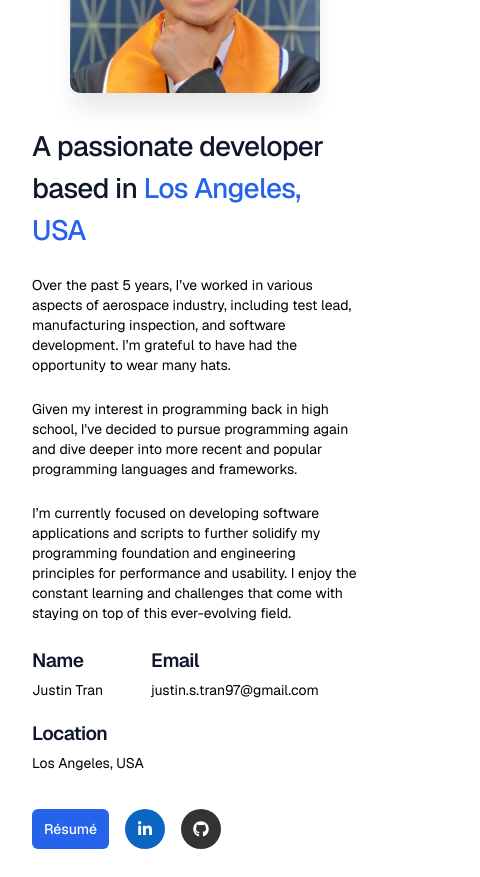
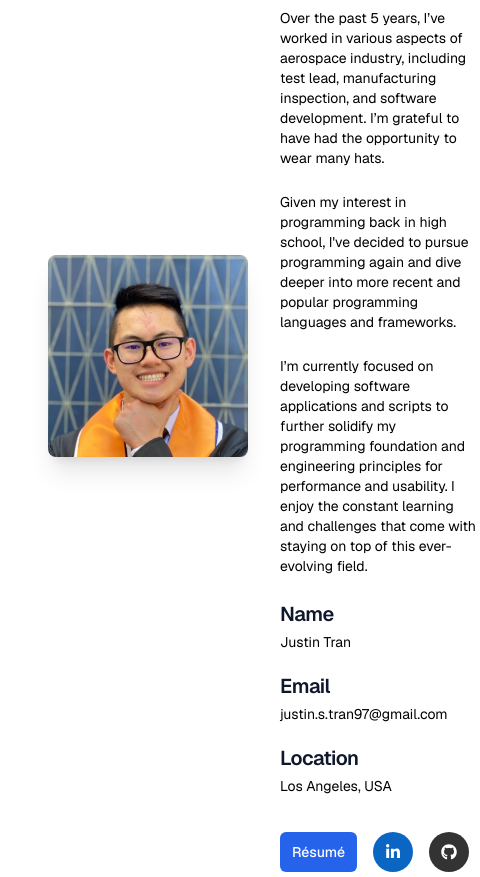
Before and after one commit to jstran97/portfolio-v1, a Next.js app in the folder portfolio-v1-nextjs-react/: page / in a window 390 px wide. Shown: the part 1120-1997 px from the top of the page, 480 px wide, since content can reach past the window. Built offline with nearby package versions, Linux system fonts and the light colour scheme.

Commit message:
Replaced Grid with Flexbox in Skill Section. Modified Grid to have only 2 columns in About Section. Purpose was to center content for all viewport sizes > 520px.

```diff
--- a/portfolio-v1-nextjs-react/src/app/globals.css
+++ b/portfolio-v1-nextjs-react/src/app/globals.css
@@ -130,7 +130,7 @@
     padding: '0 2rem';
   } */
   .container {
-    @apply max-w-[75rem] my-0 mx-auto py-0 px-8;
+    @apply w-full max-w-[75rem] my-0 mx-auto py-0 px-8;
   }
 
 
@@ -199,8 +199,18 @@
 }
 
 
+/* Responsive Styles */
+@media (max-width: 1024px) {
+  .container {
+    @apply px-14;
+  }
+}
 
 @media (max-width: 768px) {
+  .container {
+    @apply px-[2rem];
+  }
+
   .mobile-menu-btn {
     @apply block;
   }
@@ -220,16 +230,7 @@
   .nav-link {
     @apply my-2 mx-0;
   }
-}
 
-/* Responsive Styles */
-@media (max-width: 1024px) {
-  .container {
-    @apply px-4;
-  }
-}
-
-@media (max-width: 768px) {
   .grid {
     @apply grid-cols-1;
   }
@@ -246,3 +247,8 @@
     @apply text-4xl;
   }
 }
+
+
+@media (max-width: 360px) {
+
+}
--- a/portfolio-v1-nextjs-react/src/components/AboutSection.jsx
+++ b/portfolio-v1-nextjs-react/src/components/AboutSection.jsx
@@ -3,107 +3,84 @@ import { FaGithub, FaLinkedinIn } from "react-icons/fa";
 
 export default function AboutSection() {
     return(
+        // gap: '2rem' → gap-8
+        // marginBottom: '1.5rem' → mb-6
+        // fontSize: '1.75rem' → text-3xl
+        // fontSize: '1.2rem', fontWeight: 600 → text-xl font-semibold
+        // width: '40px', height: '40px' → w-10 h-10
+        // borderRadius: '50%' → rounded-full
+        // max-w-6xl = 1152px
         <section id="about" className="about">
             <div className="container">
                 <h2 className="section-title">About Me</h2>
-                <div style={{
-                display: 'grid',
-                gridTemplateColumns: 'repeat(auto-fill, minmax(300px, 1fr))',
-                gap: '2rem',
-                alignItems: 'center',
-                translate: 'none',
-                rotate: 'none',
-                scale: 'none',
-                opacity: '1',
-                transform: 'translate(0px)'
-                }} className="grid about-content">
-                <div>
-                    <img src="/images/photo_of_me.png" alt="Your Name" style={{
-                    width: '100%',
-                    maxWidth: '250px',
-                    margin: 'auto',
-                    borderRadius: '10px',
-                    boxShadow: '0 20px 25px -5px rgba(0, 0, 0, 0.1)'
-                    }} />
+                <div className="flex justify-center">
+                    <div className="grid gap-8 items-center w-full max-w-6xl"
+                        style={{
+                            gridTemplateColumns: 'repeat(2, minmax(200px, 1fr))'
+                        }}
+                    >
+                        <div className="flex justify-center">
+                            <img
+                                src="/images/photo_of_me.png"
+                                alt="Your Name"
+                                className="w-full max-w-[250px] rounded-lg shadow-xl"
+                            />
                         </div>
                         <div className="about-content">
-                    <h3 style={{ fontSize: '1.75rem', marginBottom: '1.5rem' }}>
+                            <h3 className="text-3xl mb-6">
                                 A passionate developer based in <span className="text-primary">Los Angeles, USA</span>
                             </h3>
-                    {/* <p style={{ marginBottom: '1.5rem' }}>
-                    I'm a full stack developer committed to creating intuitive, dynamic user experiences. With expertise in modern web technologies, I build responsive web applications that solve real-world problems.
-                    </p> */}
-                    <p style={{ marginBottom: '1.5rem' }}>
+                            <p className="mb-6">
                             Over the past 5 years, I’ve worked in various aspects of aerospace industry, including test lead, manufacturing inspection, and software development. I’m grateful to have had the opportunity to wear many hats.
                             </p>
-                    <p style={{ marginBottom: '1.5rem'}}>
+                            <p className="mb-6">
                             Given my interest in programming back in high school, I've decided to pursue programming again and dive deeper into more recent and popular programming languages and frameworks.
                             </p>
-                    <p style={{ marginBottom: '1.5rem' }}>I’m currently focused on developing software applications and scripts to further solidify my programming foundation and engineering principles for performance and usability.
-                    I enjoy the constant learning and challenges that come with staying on top of this ever-evolving field.</p>
-                    <div style={{
-                    display: 'flex',
-                    flexWrap: 'wrap',
-                    gap: '1rem',
-                    // marginTop: '2rem'
-                    }}>
-                    <div style={{ marginRight: '2rem' }}>
-                        <h4 style={{ fontSize: '1.2rem', fontWeight: 600 }}>Name</h4>
+                            <p className="mb-6">
+                            I’m currently focused on developing software applications and scripts to further solidify my programming foundation and engineering principles for performance and usability.
+                            I enjoy the constant learning and challenges that come with staying on top of this ever-evolving field.
+                            </p>
+                            <div className="flex flex-wrap gap-4">
+                                <div className="mr-8">
+                                    <h4 className="text-xl font-semibold">Name</h4>
                                     <p>Justin Tran</p>
                                 </div>
-                    <div style={{ marginRight: '2rem' }}>
-                        <h4 style={{ fontSize: '1.2rem', fontWeight: 600 }}>Email</h4>
+                                <div className="mr-8">
+                                    <h4 className="text-xl font-semibold">Email</h4>
                                     <p>justin.s.tran97@gmail.com</p>
                                 </div>
                                 <div>
-                        <h4 style={{ fontSize: '1.2rem', fontWeight: 600 }}>Location</h4>
+                                    <h4 className="text-xl font-semibold">Location</h4>
                                     <p>Los Angeles, USA</p>
                                 </div>
                             </div>
-                    <div style={{
-                    marginTop: '2rem',
-                    }}>
-                    <div style={{
-                        display: 'inline-flex',
-                        gap: '1rem',
-                    }}>
+                            <div className="mt-8">
+                                <div className="inline-flex gap-4">
                                     <a
                                         href="/documents/Resume.pdf"
                                         target="_blank"
                                         rel="noopener noreferrer"
-                        className="btn btn-primary"
-                        style={{
-                            display: 'flex',
-                            alignItems: 'center',
-                            justifyContent: 'center'
-                        }}>
+                                        className="btn btn-primary flex items-center justify-center"
+                                    >
                                         Résumé
                                     </a>
-                    <a href="https://www.linkedin.com/in/justin-tran-957552178/" target="_blank" rel="noopener noreferrer" style={{
-                        display: 'flex',
-                        alignItems: 'center',
-                        justifyContent: 'center',
-                        width: '40px',
-                        height: '40px',
-                        borderRadius: '50%',
-                        backgroundColor: '#0A66C2',
-                        color: 'white'
-                        }}>
+                                    <a
+                                        href="https://www.linkedin.com/in/justin-tran-957552178/"
+                                        target="_blank"
+                                        rel="noopener noreferrer"
+                                        className="flex items-center justify-center w-10 h-10 rounded-full bg-[#0A66C2] text-white hover:opacity-90 transition-opacity"
+                                    >
                                         <FaLinkedinIn size={16}/>
                                     </a>
-                    <a href="https://github.com/jstran97" target="_blank" rel="noopener noreferrer" style={{
-                        display: 'flex',
-                        alignItems: 'center',
-                        justifyContent: 'center',
-                        width: '40px',
-                        height: '40px',
-                        borderRadius: '50%',
-                        backgroundColor: '#333',
-                        color: 'white'
-                        }}>
-                        {/* <i className="fas fa-github"></i> */}
+                                    <a
+                                        href="https://github.com/jstran97"
+                                        target="_blank"
+                                        rel="noopener noreferrer"
+                                        className="flex items-center justify-center w-10 h-10 rounded-full bg-[#333] text-white hover:opacity-90 transition-opacity"
+                                    >
                                         <FaGithub size={16}/>
                                     </a>
+                                </div>
                             </div>
                         </div>
                     </div>
--- a/portfolio-v1-nextjs-react/src/components/SkillSection.jsx
+++ b/portfolio-v1-nextjs-react/src/components/SkillSection.jsx
@@ -26,16 +26,12 @@ export default function SkillSection() {
         <section id="skills" className="skills">
             <div className="container">
                 <h2 className="section-title">Skills recently used</h2>
-                <div style={{
-                    display: 'grid',
-                    gridTemplateColumns: 'repeat(auto-fill, minmax(100px, 1fr))',
-                    gap: '2rem'
-                }}>
+                <div className="flex items-center justify-center gap-8 flex-wrap">
                     {
                         skillsWithComponents.map((skill, index) => (
                             <div key={index} className="skill-item bg-[var(--card-bg)] dark:bg-[var(--card-bg-dark)]" style={{
                                 borderRadius: '10px',
-                            padding: '2rem 1rem',
+                                padding: '2rem 2rem',
                                 textAlign: 'center',
                                 boxShadow: '0 4px 6px -1px rgba(0, 0, 0, 0.1)',
                                 transition: 'transform 0.3s ease'
```
Lines whose indentation alone changed are shown as unchanged.
